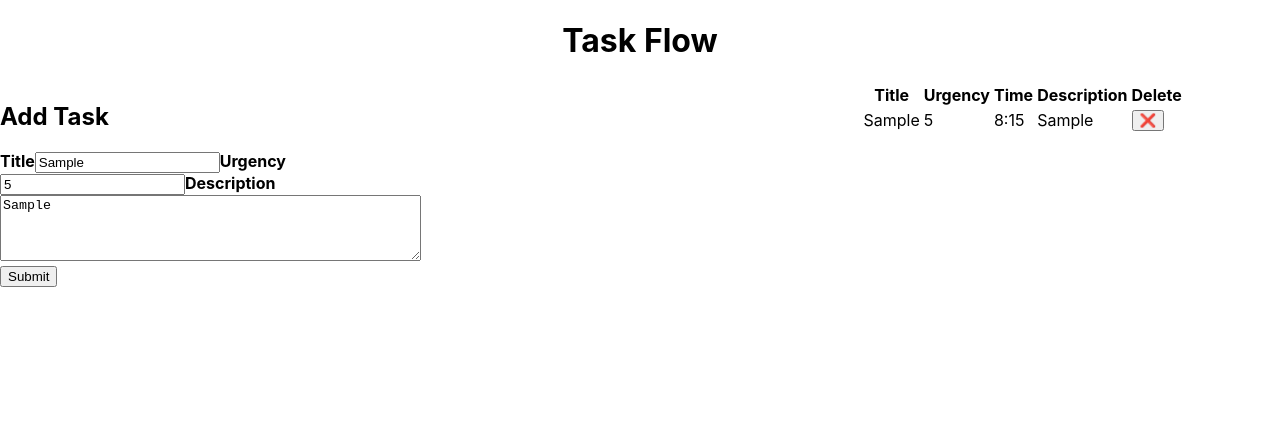
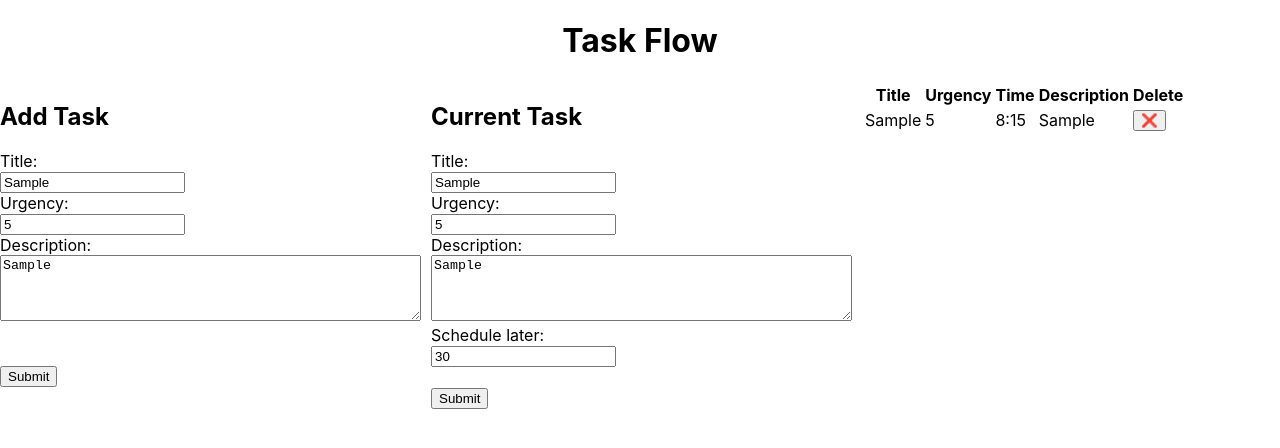
Before and after one commit to mertserezli/TaskFlow, a React (Create React App) app: page / in a window 1280 px wide. Both pictures are taken after typing "Sample", "5", "Sample" into the empty fields and a click on the input "Submit". Shown: the top 448 px of the page. Built offline with nearby package versions, Linux system fonts and the light colour scheme.

Commit message:
pick and show current task

```diff
--- a/src/App.js
+++ b/src/App.js
@@ -1,5 +1,5 @@
 import './App.css';
-import React, {useState} from "react";
+import React, {useState, useEffect, useCallback} from "react";
 
 function App() {
   return (
@@ -12,10 +12,34 @@ function App() {
 
 function TaskFlow() {
     const [tasks, setTasks] = useState([]);
+    const [curTask, setCurTask] = useState(null);
 
     const addNewTask = (task) => setTasks([...tasks, task]);
 
-    const removeTask = (task)=> setTasks(tasks.filter((t)=> t.title !== task.title));
+    const removeTask = (task) => {
+        setTasks(tasks.filter((t)=> t.title !== task.title));
+        setCurTask(null)
+    };
+
+    const editTask = (task) => {
+        setTasks([...tasks.filter((t)=> t.title !== task.title), task]);
+        setCurTask(null)
+    };
+
+    const pickTask = useCallback(() =>{
+        const eligibleTasks = tasks.filter((t) => t.date < new Date());
+        eligibleTasks.sort((a, b)=> a.priority - b.priority);
+        setCurTask(eligibleTasks[0]);
+    },[tasks]);
+
+    useEffect(() => {
+        const interval = setInterval(() => {
+            if (!curTask){
+                pickTask()
+            }
+        }, 1000);
+        return () => clearInterval(interval);
+    }, [curTask, pickTask]);
 
     return(
     <div className="grid-container">
@@ -23,7 +47,7 @@ function TaskFlow() {
             <AddTask addNewTask={addNewTask}/>
         </div>
         <div className="CurTask">
-
+            {curTask ? <CurrentTask task={curTask} editTask={editTask} /> : <></>}
         </div>
         <div className="TaskList">
             <TaskList tasks={tasks} removeTask={removeTask}/>
@@ -35,9 +59,9 @@ function TaskFlow() {
 function AddTask(props){
     const addNewTask = props.addNewTask;
 
-    const [title, setTitle] = useState([]);
-    const [urgency, setUrgency] = useState([]);
-    const [description, setDescription] = useState([]);
+    const [title, setTitle] = useState("");
+    const [urgency, setUrgency] = useState("");
+    const [description, setDescription] = useState("");
 
     const handleSubmit = (event) => {
         event.preventDefault();
@@ -49,17 +73,62 @@ function AddTask(props){
         <form onSubmit={handleSubmit}>
             <h2>Add Task</h2>
 
-            <label htmlFor="title"><b>Title</b></label>
+            <label htmlFor="title">Title:</label><br/>
             <input placeholder="Enter Title" name="title" id="title" required
-                   value={title} onChange={event => setTitle(event.target.value)} />
+                   value={title} onChange={event => setTitle(event.target.value)} /><br/>
 
-            <label htmlFor="urgency"><b>Urgency</b></label>
+            <label htmlFor="urgency">Urgency:</label><br/>
             <input type="number" placeholder="Enter urgency(1-4)" name="urgency" id="urgency" required
-                   value={urgency} onChange={event => setUrgency(event.target.value)} />
+                   value={urgency} onChange={event => setUrgency(parseInt(event.target.value))} /><br/>
+            <div>
+                <label htmlFor="description">Description:</label><br/>
+                <textarea placeholder="Enter description" rows="4" cols="50" name="description" id="description" required
+                          value={description} onChange={event => setDescription(event.target.value)} />
+            </div><br/><br/>
+            <input type="submit" value="Submit" />
+        </form>
+    </>
+    )
+}
 
-            <label htmlFor="description"><b>Description</b></label>
-            <textarea placeholder="Enter description" rows="4" cols="50" name="description" id="description" required
-                      value={description} onChange={event => setDescription(event.target.value)} />
+function CurrentTask(props){
+    const task = props.task;
+    const editTask = props.editTask;
+
+    const [title, setTitle] = useState(task.title);
+    const [urgency, setUrgency] = useState(task.urgency);
+    const [description, setDescription] = useState(task.description);
+    const [scheduledMinLater, setScheduledMinLater] = useState(30);
+
+    const handleSubmit = (event) => {
+        event.preventDefault();
+        const scheduleDate = new Date();
+        scheduleDate.setMinutes(scheduleDate.getMinutes() + scheduledMinLater);
+        editTask({title, urgency, description, date: scheduleDate})
+    };
+
+    return(
+    <>
+        <form onSubmit={handleSubmit}>
+            <h2>Current Task</h2>
+
+            <label htmlFor="title">Title:</label><br/>
+            <input placeholder="Enter Title" name="title" id="title" required
+                   value={title} onChange={event => setTitle(event.target.value)} /><br/>
+
+            <label htmlFor="urgency">Urgency:</label><br/>
+            <input type="number" placeholder="Enter urgency(1-4)" name="urgency" id="urgency" required
+                   value={urgency} onChange={event => setUrgency(parseInt(event.target.value))} /><br/>
+
+            <div>
+                <label htmlFor="description">Description:</label><br/>
+                <textarea placeholder="Enter description" rows="4" cols="50" name="description" id="description" required
+                          value={description} onChange={event => setDescription(event.target.value)} /><br/>
+            </div>
+
+            <label htmlFor="urgency">Schedule later:</label><br/>
+            <input type="number" placeholder="Enter urgency(1-4)" name="urgency" id="urgency" required
+                   value={scheduledMinLater} onChange={event => setScheduledMinLater(parseInt(event.target.value))} /><br/><br/>
 
             <input type="submit" value="Submit" />
         </form>
```
